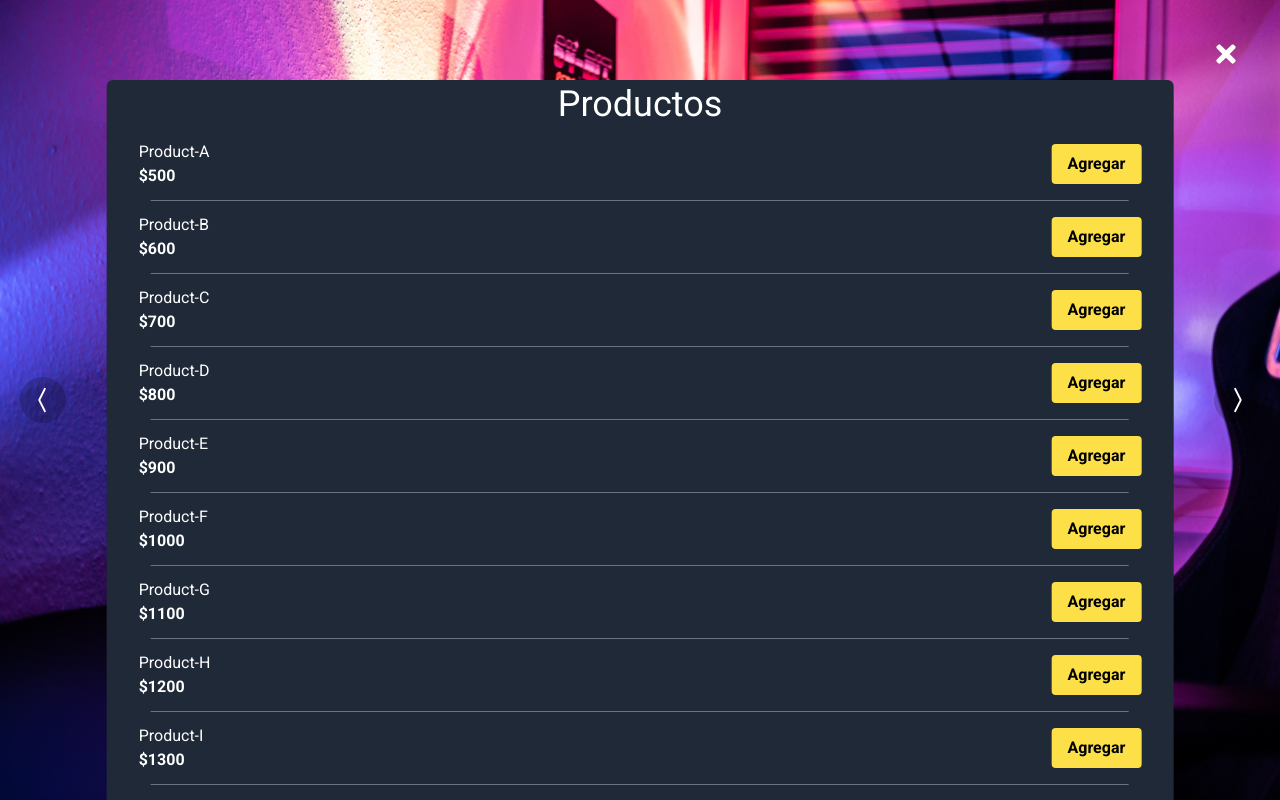
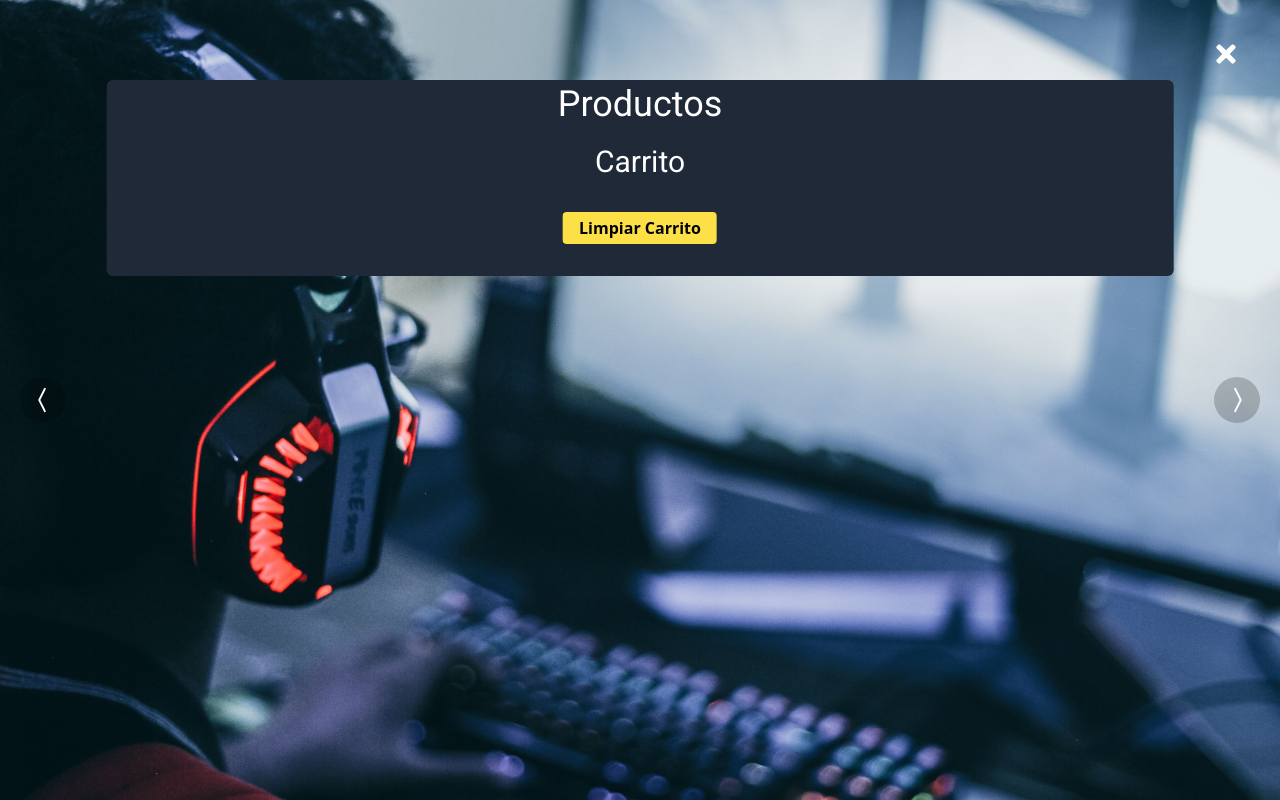
Before and after one commit to Zeke-Cachi/E-Commerce_App, a React (Create React App) app: page / in a window 1280 px wide. Both pictures are taken after a click on the icon 1226 px from the left and 54 px from the top of the page. Shown: the top 800 px of the page. Built offline with nearby package versions, Linux system fonts and the light colour scheme.

Commit message:
se mueven productos de prueba

```diff
--- a/src/App.js
+++ b/src/App.js
@@ -4,10 +4,15 @@ import product3 from "./assets/img/tres.jpg";
 import product4 from "./assets/img/cuatro.jpg";
 import product5 from "./assets/img/cinco.jpg";
 
+
 import CartIcon from "./components/Cart/CartIcon";
 import React, { useState } from "react";
 import Carousel from "./components/Carousel/Carousel";
 import { FaTimes, FaShoppingCart } from "react-icons/fa"
+import { TYPES } from "./components/Cart/Actions"
+import { useReducer } from "react";
+import { cartInitialState, cartReducer } from "./components/Cart/CartReducer";
+import Products from "./components/Cart/Products";
 import 'tailwindcss/tailwind.css';
 
 const slides = [
@@ -19,6 +24,25 @@ const slides = [
 ];
 
 function App() {
+
+  const [state, dispatch] = useReducer(cartReducer, cartInitialState);
+
+  const {products, cart,} = state;
+
+  const addToCart = (id) => {
+      dispatch({ type: TYPES.ADD_TO_CART, payload: id });
+  };
+
+// deleteAllItems es un booleano - para boton quitar uno es false.
+// para quitar todos es true. - VER componente ItemCart
+  const deleteFromCart = (id, deleteAllItems) => {
+      deleteAllItems ? dispatch({type: TYPES.REMOVE_ALL_ITEMS, payload: id}) : dispatch({type: TYPES.REMOVE_ITEM, payload: id})
+  };
+
+  const clearCart = () => {
+      dispatch({ type: TYPES.CLEAR_CART });
+  };
+
   const [showCart, setShowCart] = useState(false);
 
   const handleCartToggle = () => {
@@ -29,17 +53,19 @@ function App() {
 
 
   return (
-    <>
+    <div className="bg-gray-800">
       {showCart ? (
         <>
           <FaTimes className="h-7 w-7 absolute top-10 right-10 z-50 text-white cursor-pointer" onClick={handleCartToggle} />
-          <CartIcon showCart={showCart}/>
+          <CartIcon showCart={showCart} cart={cart} deleteFromCart={deleteFromCart} clearCart={clearCart}/>
         </>
       ) : (
         <FaShoppingCart className="h-7 w-7 absolute top-10 right-10 z-50 text-white cursor-pointer" onClick={handleCartToggle} />
       )}
       <Carousel slides={slides} />
-    </>
+
+      <div>{products.map((product) => {return <Products key={product.id} data={product} addToCart={addToCart} />})}</div>
+    </div>
   );
 }
 
--- a/src/components/Cart/Cart.jsx
+++ b/src/components/Cart/Cart.jsx
@@ -1,42 +1,16 @@
-import { TYPES } from "./Actions"
-import { useReducer } from "react";
-import { cartInitialState, cartReducer } from "./CartReducer";
 import ItemCart from "./ItemCart";
-import Products from "./Products";
-import React from "react";
 import 'tailwindcss/tailwind.css';
 
 
 
-const Cart = ({showCart}) => {
-    const [state, dispatch] = useReducer(cartReducer, cartInitialState);
-
-    const {products, cart,} = state;
-
-    const addToCart = (id) => {
-        dispatch({ type: TYPES.ADD_TO_CART, payload: id });
-    };
-
-// deleteAllItems es un booleano - para boton quitar uno es false.
-// para quitar todos es true. - VER componente ItemCart
-    const deleteFromCart = (id, deleteAllItems) => {
-        deleteAllItems ? dispatch({type: TYPES.REMOVE_ALL_ITEMS, payload: id}) : dispatch({type: TYPES.REMOVE_ITEM, payload: id})
-    };
-
-    const clearCart = () => {
-        dispatch({ type: TYPES.CLEAR_CART });
-    };
-
-
+const Cart = ({cart, deleteFromCart, clearCart}) => {
 
     return (
 
         <div id="cart" className={`relative w-full opacity-100 transition-opacity duration-500`}>
-            <div className="absolute w-10/12 min-h-300p bg-gray-800 w-1/3 mx-auto absolute top-20 left-1/2 transform -translate-x-1/2 z-50 rounded-md w-5/6">
+            <div className="absolute w-10/12 min-h-300p w-1/3 bg-gray-800 mx-auto absolute top-20 left-1/2 transform -translate-x-1/2 z-50 rounded-md w-5/6">
 
                 <h1 className="text-4xl text-center py-1 font-Roboto text-white">Productos</h1>
-
-                <div>{products.map((product) => {return <Products key={product.id} data={product} addToCart={addToCart} />})}</div>
 
                 <h2 className="text-center font-Roboto text-3xl text-white mt-4">Carrito</h2>
 
--- a/src/components/Cart/CartIcon.jsx
+++ b/src/components/Cart/CartIcon.jsx
@@ -3,9 +3,9 @@ import React from "react"
 import 'tailwindcss/tailwind.css';
 
 
-const CartIcon = ({showCart}) => {
+const CartIcon = ({cart, deleteFromCart, clearCart}) => {
   return (
-    <Cart showCart={showCart}/>
+    <Cart cart={cart} deleteFromCart={deleteFromCart} clearCart={clearCart}/>
   )
 }
 
--- a/src/index.js
+++ b/src/index.js
@@ -2,16 +2,14 @@ import React from 'react';
 import ReactDOM from 'react-dom/client';
 import './index.css';
 import App from './App';
-import reportWebVitals from './reportWebVitals';
 
 const root = ReactDOM.createRoot(document.getElementById('root'));
 root.render(
   <React.StrictMode>
-    <App />
+      <App />
   </React.StrictMode>
 );
 
 // If you want to start measuring performance in your app, pass a function
 // to log results (for example: reportWebVitals(console.log))
 // or send to an analytics endpoint. Learn more: https://bit.ly/CRA-vitals
-reportWebVitals();
--- a/src/reportWebVitals.js
+++ /dev/null
@@ -1,13 +0,0 @@
-const reportWebVitals = onPerfEntry => {
-  if (onPerfEntry && onPerfEntry instanceof Function) {
-    import('web-vitals').then(({ getCLS, getFID, getFCP, getLCP, getTTFB }) => {
-      getCLS(onPerfEntry);
-      getFID(onPerfEntry);
-      getFCP(onPerfEntry);
-      getLCP(onPerfEntry);
-      getTTFB(onPerfEntry);
-    });
-  }
-};
-
-export default reportWebVitals;
```
